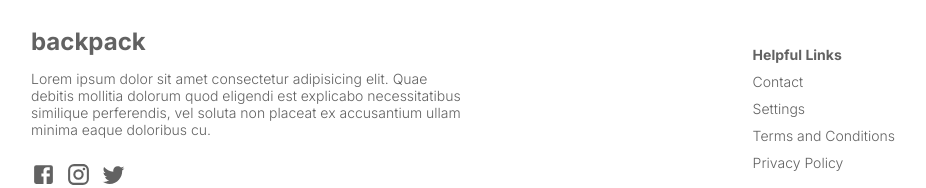
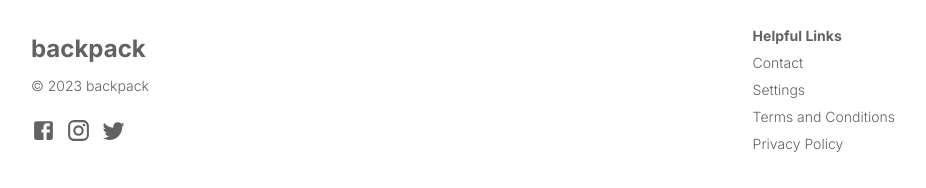
Before and after one commit to ajaramillo6/backpack, a Next.js app: page / in a window 1280 px wide. Shown: the part 613-801 px from the top of the page, without its empty margins (177-1103 px from the left). Built offline with nearby package versions, Linux system fonts and the light colour scheme; no server answers.

Commit message:
edit footer

```diff
--- a/src/components/footer/Footer.jsx
+++ b/src/components/footer/Footer.jsx
@@ -17,10 +17,7 @@ const Footer = () => {
           <h1 className={styles.logoText}>backpack</h1>
         </div>
         <p className={styles.desc}>
-          Lorem ipsum dolor sit amet consectetur adipisicing elit.
-          Quae debitis mollitia dolorum quod eligendi est explicabo
-          necessitatibus similique perferendis, vel soluta non
-          placeat ex accusantium ullam minima eaque doloribus cu.
+          {`© ${new Date().getFullYear().toString()} backpack`}
         </p>
         <div className={styles.icons}>
           <Link href="/" className={styles.link}>
```
